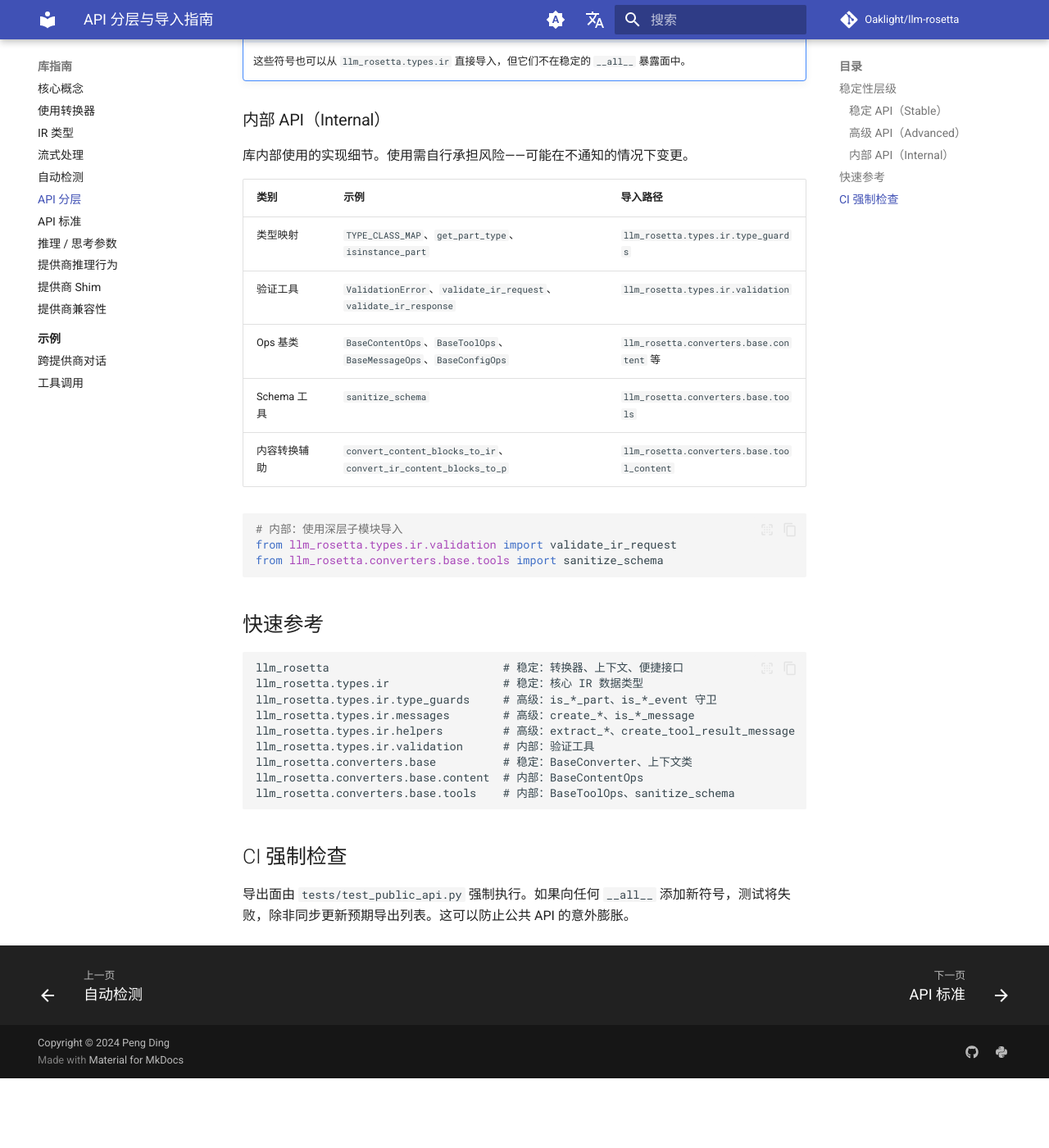
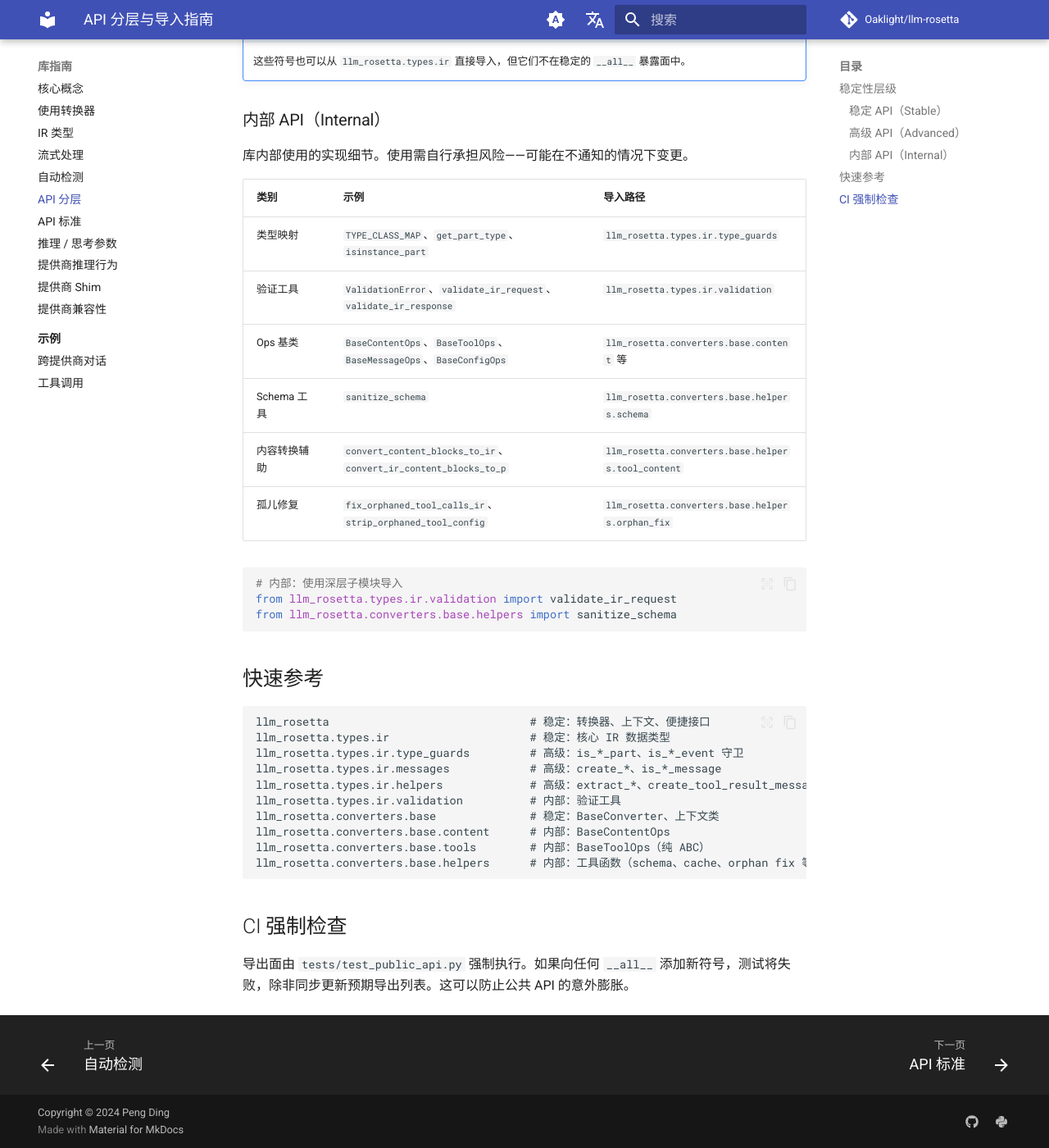
Before and after one commit to Oaklight/llm-rosetta, an MkDocs documentation site: the page built from docs/guide/api-layers.md, in a window 1280 px wide and 1400 px high, scrolled down 1545 px. Shown: the whole window at 82% size. Built offline with MkDocs 1.6.1 and Material for MkDocs 9.7.7, drawn with Linux system fonts in a browser that asks for light colours; comment, search, counter and statistics services are not loaded; before the commit the page ends 2860 px from its top, so only the background shows below that.

Commit message:
docs: add #303 #308 #311 changelog entries; update import paths for helpers/ refactor

````diff
--- a/docs/guide/api-layers.md
+++ b/docs/guide/api-layers.md
@@ -56,27 +56,29 @@ from llm_rosetta.types.ir.helpers import extract_text_content
 | 类型映射 | `TYPE_CLASS_MAP`、`get_part_type`、`isinstance_part` | `llm_rosetta.types.ir.type_guards` |
 | 验证工具 | `ValidationError`、`validate_ir_request`、`validate_ir_response` | `llm_rosetta.types.ir.validation` |
 | Ops 基类 | `BaseContentOps`、`BaseToolOps`、`BaseMessageOps`、`BaseConfigOps` | `llm_rosetta.converters.base.content` 等 |
-| Schema 工具 | `sanitize_schema` | `llm_rosetta.converters.base.tools` |
-| 内容转换辅助 | `convert_content_blocks_to_ir`、`convert_ir_content_blocks_to_p` | `llm_rosetta.converters.base.tool_content` |
+| Schema 工具 | `sanitize_schema` | `llm_rosetta.converters.base.helpers.schema` |
+| 内容转换辅助 | `convert_content_blocks_to_ir`、`convert_ir_content_blocks_to_p` | `llm_rosetta.converters.base.helpers.tool_content` |
+| 孤儿修复 | `fix_orphaned_tool_calls_ir`、`strip_orphaned_tool_config` | `llm_rosetta.converters.base.helpers.orphan_fix` |
 
 ```python
 # 内部：使用深层子模块导入
 from llm_rosetta.types.ir.validation import validate_ir_request
-from llm_rosetta.converters.base.tools import sanitize_schema
+from llm_rosetta.converters.base.helpers import sanitize_schema
 ```
 
 ## 快速参考
 
 ```text
-llm_rosetta                          # 稳定：转换器、上下文、便捷接口
-llm_rosetta.types.ir                 # 稳定：核心 IR 数据类型
-llm_rosetta.types.ir.type_guards     # 高级：is_*_part、is_*_event 守卫
-llm_rosetta.types.ir.messages        # 高级：create_*、is_*_message
-llm_rosetta.types.ir.helpers         # 高级：extract_*、create_tool_result_message
-llm_rosetta.types.ir.validation      # 内部：验证工具
-llm_rosetta.converters.base          # 稳定：BaseConverter、上下文类
-llm_rosetta.converters.base.content  # 内部：BaseContentOps
-llm_rosetta.converters.base.tools    # 内部：BaseToolOps、sanitize_schema
+llm_rosetta                              # 稳定：转换器、上下文、便捷接口
+llm_rosetta.types.ir                     # 稳定：核心 IR 数据类型
+llm_rosetta.types.ir.type_guards         # 高级：is_*_part、is_*_event 守卫
+llm_rosetta.types.ir.messages            # 高级：create_*、is_*_message
+llm_rosetta.types.ir.helpers             # 高级：extract_*、create_tool_result_message
+llm_rosetta.types.ir.validation          # 内部：验证工具
+llm_rosetta.converters.base              # 稳定：BaseConverter、上下文类
+llm_rosetta.converters.base.content      # 内部：BaseContentOps
+llm_rosetta.converters.base.tools        # 内部：BaseToolOps（纯 ABC）
+llm_rosetta.converters.base.helpers      # 内部：工具函数（schema、cache、orphan fix 等）
 ```
 
 ## CI 强制检查
````
Also changed, not shown: docs/changelog.md (+5 -0 lines), docs/guide/compatibility.md (+1 -1 lines).
